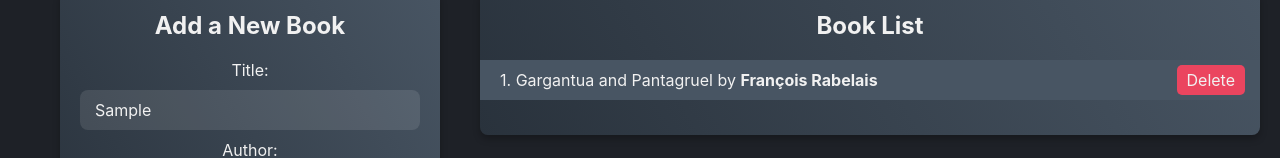
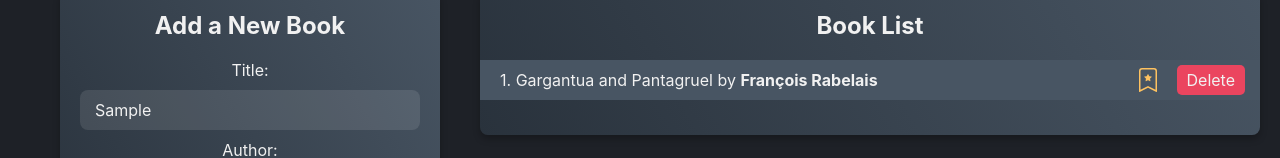
Before and after one commit to CallMeMaksimG/book-library-app, a React (Create React App) app in the folder frontend/: page / in a window 1280 px wide. Both pictures are taken after typing "Sample", "Sample" into the empty fields and a click on the button "Add Random". Shown: the part 148-306 px from the top of the page. Built offline with nearby package versions, Linux system fonts and the light colour scheme.

Commit message:
Добавить добавление книги в избранное

```diff
--- a/frontend/package.json
+++ b/frontend/package.json
@@ -9,6 +9,7 @@
     "@testing-library/user-event": "^13.5.0",
     "react": "^18.2.0",
     "react-dom": "^18.2.0",
+    "react-icons": "^4.12.0",
     "react-redux": "^8.1.3",
     "react-scripts": "5.0.1",
     "uuid": "^9.0.1",
--- a/frontend/src/components/BookForm/BookForm.jsx
+++ b/frontend/src/components/BookForm/BookForm.jsx
@@ -17,6 +17,7 @@ function BookForm() {
         const randomBookWithID = {
             ...randomBook,
             id: uuidv4(),
+            isFavorite: false,
         };
 
         dispatch(addBook(randomBookWithID));
@@ -30,6 +31,7 @@ function BookForm() {
                 title,
                 author,
                 id: uuidv4(),
+                isFavorite: false,
             };
             dispatch(addBook(book));
             setTitle('');
--- a/frontend/src/components/BookList/BookList.jsx
+++ b/frontend/src/components/BookList/BookList.jsx
@@ -1,6 +1,7 @@
 import { useDispatch } from 'react-redux';
 import { useSelector, UseSelector } from 'react-redux/es/hooks/useSelector';
-import { deleteBook } from '../../redux/books/actionCreators';
+import { BsBookmarkStarFill, BsBookmarkStar } from 'react-icons/bs';
+import { deleteBook, toggleFavorite } from '../../redux/books/actionCreators';
 import './BookList.scss';
 
 function BookList() {
@@ -9,6 +10,10 @@ function BookList() {
 
     const handleDeleteBook = (id) => {
         dispatch(deleteBook(id));
+    };
+
+    const handleToggleFavorite = (id) => {
+        dispatch(toggleFavorite(id));
     };
     return (
         <section className="book-list block">
@@ -22,13 +27,27 @@ function BookList() {
                             <div className="book-list__info">
                                 {++index}. {book.title} by{' '}
                                 <strong>{book.author}</strong>
+
+                            {/* <div className="book-list__actions"> */}
+                                <button
+                                    onClick={() =>
+                                        handleToggleFavorite(book.id)
+                                    }
+                                >
+                                    {book.isFavorite ? (
+                                        <BsBookmarkStarFill className="star-icon" />
+                                    ) : (
+                                        <BsBookmarkStar className="star-icon" />
+                                    )}
+                                </button>
+                                <button
+                                    className="book-list__delete-btn"
+                                    onClick={() => handleDeleteBook(book.id)}
+                                >
+                                    Delete
+                                </button>
+                            {/* </div> */}
                             </div>
-                            <button
-                                className="book-list__delete-btn"
-                                onClick={() => handleDeleteBook(book.id)}
-                            >
-                                Delete
-                            </button>
                         </li>
                     ))}
                 </ul>
--- a/frontend/src/components/BookList/BookList.scss
+++ b/frontend/src/components/BookList/BookList.scss
@@ -23,6 +23,10 @@
     position: relative;
 }
 
+.book-list__actions {
+    position: relative;
+}
+
 .book-list__delete-btn {
     position: absolute;
     top: 5px;
@@ -37,3 +41,18 @@
         opacity: 0.5;
     }
 }
+
+.star-icon {
+    position: absolute;
+    top: 8px;
+    right: 100px;
+    width: 24px;
+    height: 24px;
+    cursor: pointer;
+    transition: color 0.2s ease-in-out;
+    color: #fec260;
+
+    &:hover {
+        color: lighten(#fec260, 15%);
+    }
+}
--- a/frontend/src/redux/books/actionCreators.js
+++ b/frontend/src/redux/books/actionCreators.js
@@ -13,3 +13,10 @@ export const deleteBook = (id) => {
         payload: id,
     };
 };
+
+export const toggleFavorite = (id) => {
+    return {
+        type: actionTypes.TOGGLE_FAVORITE,
+        payload: id,
+    };
+};
--- a/frontend/src/redux/books/actionTypes.js
+++ b/frontend/src/redux/books/actionTypes.js
@@ -1,2 +1,3 @@
 export const ADD_BOOK = 'ADD_BOOK';
 export const DELETE_BOOK = 'DELETE_BOOK';
+export const TOGGLE_FAVORITE = 'TOGGLE_FAVORITE';
--- a/frontend/src/redux/books/reducer.js
+++ b/frontend/src/redux/books/reducer.js
@@ -8,6 +8,12 @@ const booksReducer = (state = initialState, action) => {
             return [...state, action.payload];
         case actionTypes.DELETE_BOOK:
             return state.filter((book) => book.id !== action.payload);
+        case actionTypes.TOGGLE_FAVORITE:
+            return state.map((book) =>
+                book.id === action.payload
+                    ? { ...book, isFavorite: !book.isFavorite }
+                    : book
+            );
         default:
             return state;
     }
```
Also changed, not shown: 1 other file (tests, documents, lock files or other folders).
